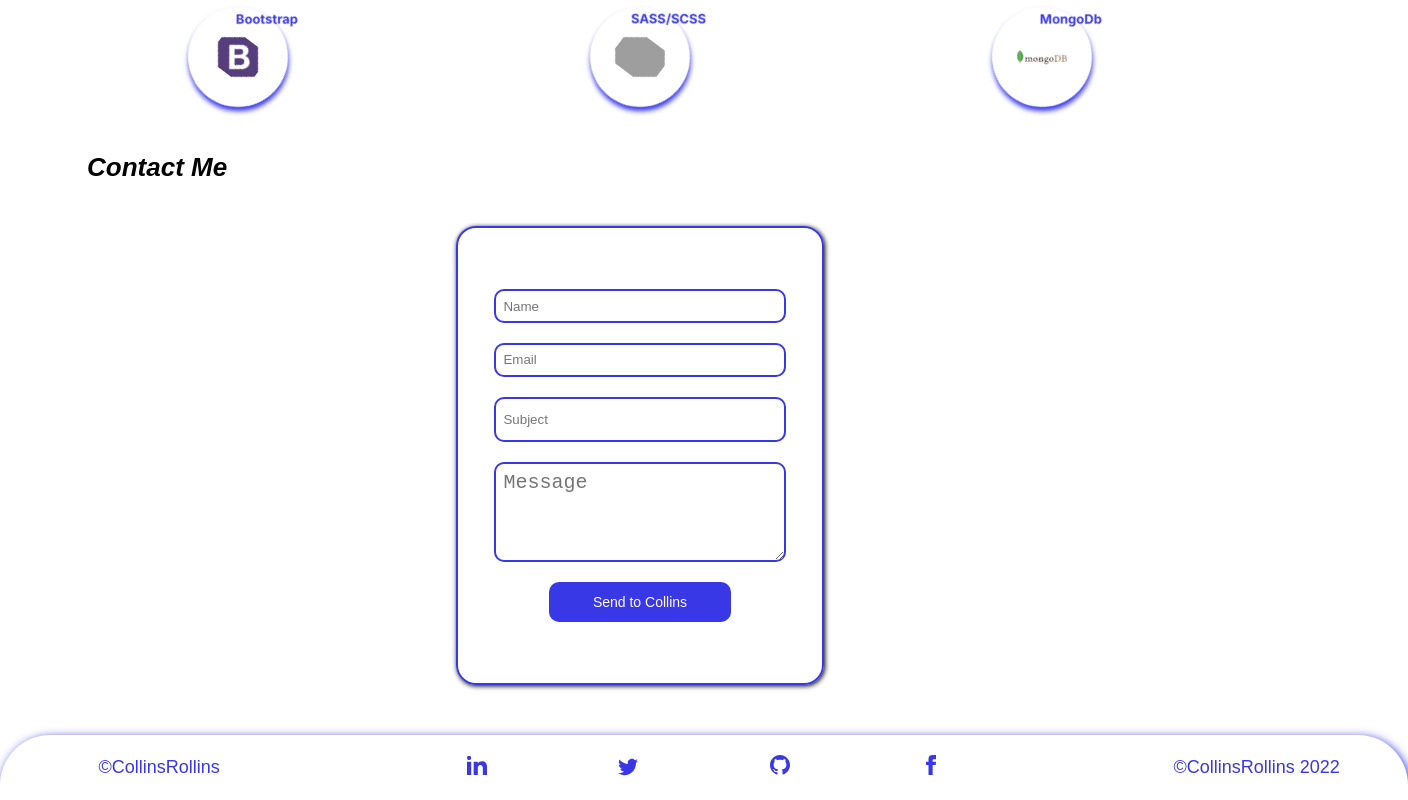
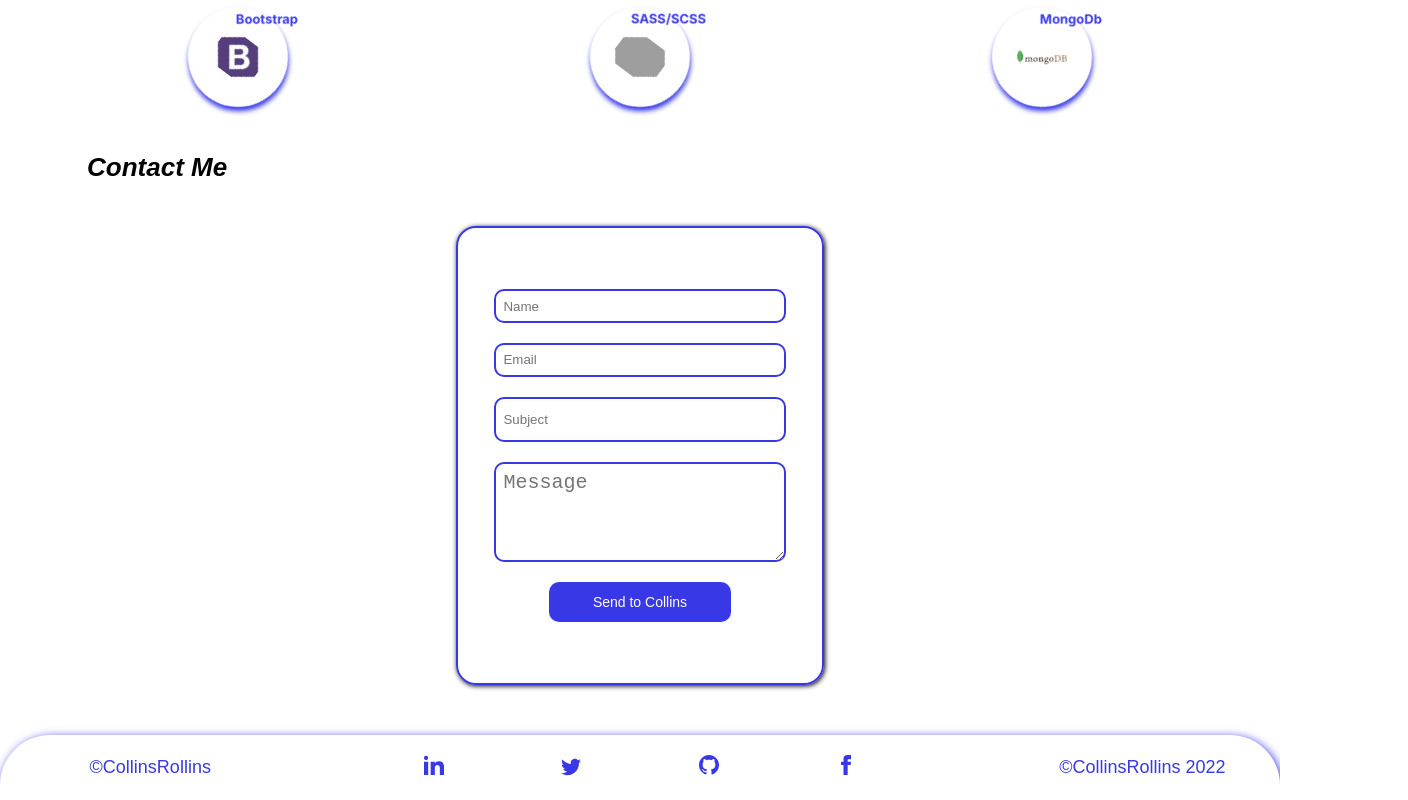
Before and after one commit to CollinsRollinsDev/testing-git, a Next.js app: page / in a window 1280 px wide. Shown: the part 2071-2871 px from the top of the page, 1408 px wide, since content can reach past the window. Built offline with nearby package versions, Linux system fonts and the light colour scheme; grey boxes are pictures that could not be loaded.

Commit message:
made the 110% width on footer for mobile

```diff
--- a/components/LandingPage/subFolder/Footer.module.css
+++ b/components/LandingPage/subFolder/Footer.module.css
@@ -1,6 +1,6 @@
 .container{
-    /* min-width: 100%; */
-    min-width: 110%;
+    min-width: 100%;
+
     height: 65px;
     margin-top: 50px;
     box-shadow: 2px 2px 10px var(--blueish);
@@ -64,6 +64,7 @@
     .container{
         /* height: fit-content; */
         padding: 0 0 5% 0;
+        min-width: 110%;
 
     }
 
```
